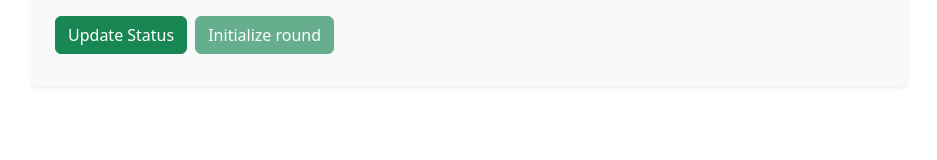
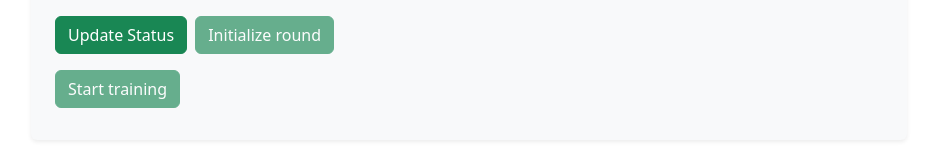
Before and after one commit to ronalds82/blockchain-federated-ui, an Angular app: page /home in a window 1280 px wide. Shown: the part 448-608 px from the top of the page, without its empty margins (171-1108 px from the left). Built offline with nearby package versions, Linux system fonts and the light colour scheme; no server answers.

Commit message:
Button improvements

```diff
--- a/src/app/components/home/home-connect/home-connect.component.html
+++ b/src/app/components/home/home-connect/home-connect.component.html
@@ -31,8 +31,14 @@
   Update Status
 </button>
 
-<button class="btn btn-success my-2"
-        [disabled]="!areFiveHospitalsPresent"
+<button class="btn btn-success my-2 me-2"
+        [disabled]="!isRoundStatusNone"
         (click)="onInitializeRoundButtonClick()">
   Initialize round
 </button>
+
+<button class="btn btn-success my-2"
+        [disabled]="!isStartTrainingButtonEnabled"
+        (click)="onStartTrainingButtonClick()">
+  Start training
+</button>
--- a/src/app/components/home/home-connect/home-connect.component.ts
+++ b/src/app/components/home/home-connect/home-connect.component.ts
@@ -19,12 +19,13 @@ export class HomeConnectComponent {
 
   @Input() hospitals: Hospital[] | null = [];
   @Input() connectButtonLabel!: string;
-  @Input() currentStatus!: string;
+  @Input() currentStatus!: RoundStatus | null;
 
   @Output() onConnect = new EventEmitter<void>();
   @Output() onGetStatus = new EventEmitter<void>();
   @Output() onUpdateStatus = new EventEmitter<RoundStatus>();
   @Output() onInitializeRound = new EventEmitter<void>();
+  @Output() onStartTraining = new EventEmitter<void>();
 
   selectedStatus: RoundStatus = RoundStatus.NONE;
 
@@ -35,8 +36,12 @@ export class HomeConnectComponent {
       value: RoundStatus[key as keyof typeof RoundStatus]
     }));
 
-  get areFiveHospitalsPresent(): boolean {
-    return !!this.hospitals?.length && this.hospitals?.length > 5;
+  get isStartTrainingButtonEnabled(): boolean {
+    return !!this.hospitals?.length && this.hospitals?.length >= 5 && this.currentStatus === RoundStatus.WAITING_FOR_PARTICPANTS;
+  }
+
+  get isRoundStatusNone(): boolean {
+    return this.currentStatus === RoundStatus.NONE;
   }
 
   onConnectButtonClick(): void {
@@ -54,4 +59,8 @@ export class HomeConnectComponent {
   onInitializeRoundButtonClick(): void {
     this.onInitializeRound.emit();
   }
+
+  onStartTrainingButtonClick(): void {
+    this.onStartTraining.emit();
+  }
 }
--- a/src/app/components/home/home-participants/home-participants.component.html
+++ b/src/app/components/home/home-participants/home-participants.component.html
@@ -18,7 +18,7 @@
             [disabled]="hasHospitalJoined(hospital)"
             (click)="onJoinButtonClick()">Join</button>
     <button class="btn btn-secondary my-2"
-            [disabled]="hasHospitalJoined(hospital)"
+            [disabled]="!hasHospitalJoined(hospital)"
             (click)="onLeaveButtonClick()">Leave</button>
   </div>
 </ng-container>
--- a/src/app/components/home/home-participants/home-participants.component.ts
+++ b/src/app/components/home/home-participants/home-participants.component.ts
@@ -28,7 +28,7 @@ export class HomeParticipantsComponent {
   }
 
   hasHospitalJoined(hospital: Hospital | null): boolean {
-    return hospital?.role !== Role.Inactive;
+    return hospital?.role === Role.Miner || hospital?.role === Role.Trainer;
   }
 
   onJoinButtonClick(): void {
--- a/src/app/components/home/home.component.html
+++ b/src/app/components/home/home.component.html
@@ -11,7 +11,8 @@
                         (onConnect)="onConnect()"
                         (onGetStatus)="onGetStatus()"
                         (onUpdateStatus)="onUpdateStatus($event)"
-                        (onInitializeRound)="onInitializeRound()">
+                        (onInitializeRound)="onUpdateStatus(RoundStatus.WAITING_FOR_PARTICPANTS)"
+                        (onStartTraining)="onUpdateStatus(RoundStatus.START_TRAINING)">
       </app-home-connect>
     </div>
     <div class="col-md-6">
--- a/src/app/components/home/home.component.ts
+++ b/src/app/components/home/home.component.ts
@@ -15,8 +15,10 @@ import { RoundStatus } from '../../enums/round-status.enum';
   templateUrl: './home.component.html'
 })
 export class HomeComponent implements OnInit {
+  readonly RoundStatus = RoundStatus;
+
   connectButtonLabel: string = 'Connect to MetaMask';
-  currentStatus: string = '';
+  currentStatus: RoundStatus | null = null;
   provider: ethers.providers.Web3Provider | null = null;
   contract: ethers.Contract | null = null;
   hospitals$: Observable<Hospital[]> | null = null;
@@ -63,10 +65,6 @@ export class HomeComponent implements OnInit {
     }
   }
 
-  async onInitializeRound(): Promise<void> {
-    return; // TODO: implement after BE is done
-  }
-
   async onUpdateStatus(selectedStatus: RoundStatus): Promise<void> {
     if (this.provider && this.contract) {
       try {
--- a/src/demo.json
+++ b/src/demo.json
@@ -17,7 +17,7 @@
       "responses": [
         {
           "uuid": "4f1145ff-d8b0-43fb-bc95-b93d453677d1",
-          "body": "[\r\n  { \"id\": 1, \"name\": \"Hospital A\", \"role\": \"Trainer\", \"hasVoted\": true },\r\n  { \"id\": 2, \"name\": \"Hospital B\", \"role\": \"Miner\", \"hasVoted\": false },\r\n  { \"id\": 3, \"name\": \"Hospital C\", \"role\": \"Miner\", \"hasVoted\": true },\r\n  { \"id\": 4, \"name\": \"Hospital D\", \"role\": \"Miner\", \"hasVoted\": true },\r\n  { \"id\": 5, \"name\": \"Hospital E\", \"role\": \"Trainer\", \"hasVoted\": false },\r\n  { \"id\": 3, \"name\": \"Hospital C\", \"role\": \"Inactive\", \"hasVoted\": false }\r\n]\r\n",
+          "body": "[\r\n  { \"id\": 1, \"name\": \"Hospital A\", \"role\": \"Trainer\", \"hasVoted\": true },\r\n  { \"id\": 2, \"name\": \"Hospital B\", \"role\": \"Miner\", \"hasVoted\": false },\r\n  { \"id\": 3, \"name\": \"Hospital C\", \"role\": \"Miner\", \"hasVoted\": true },\r\n  { \"id\": 4, \"name\": \"Hospital D\", \"role\": \"Miner\", \"hasVoted\": true },\r\n  { \"id\": 5, \"name\": \"Hospital E\", \"role\": \"Trainer\", \"hasVoted\": false },\r\n  { \"id\": 6, \"name\": \"Hospital F\", \"role\": \"Inactive\", \"hasVoted\": false }\r\n]\r\n",
           "latency": 0,
           "statusCode": 200,
           "label": "",
```
